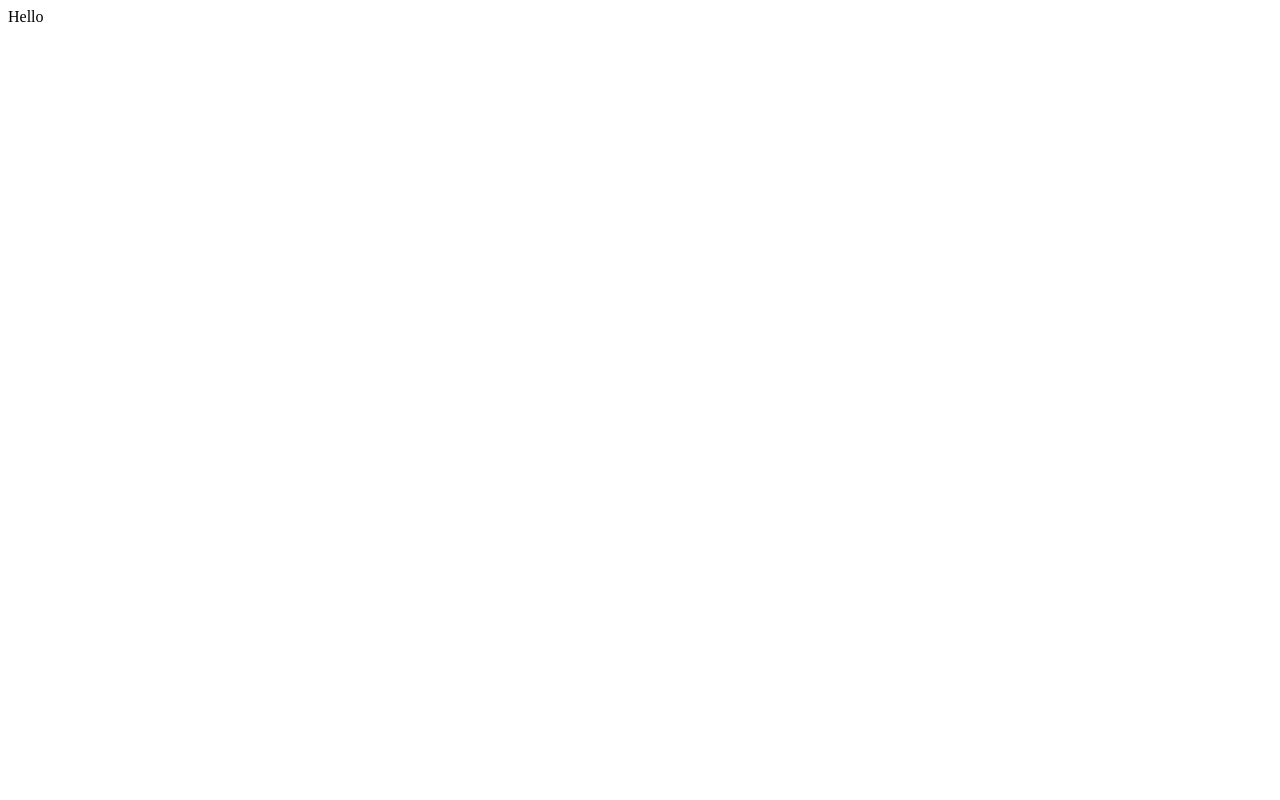
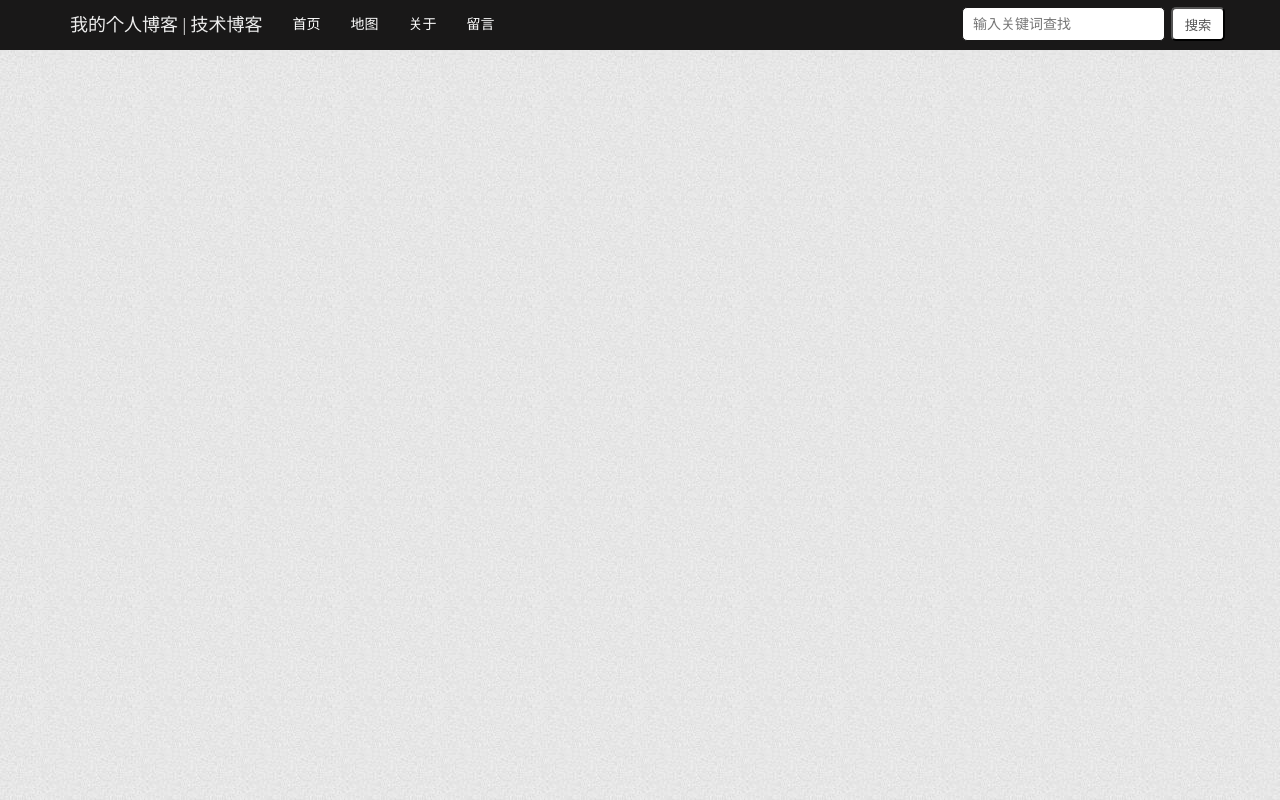
Before and after one commit to Gluuuuuu/PersonalBlog, a website: page page/index.html in a window 1280 px wide. Drawn offline with Linux system fonts and the light colour scheme.

Commit message:
首页头部布局

```diff
--- /dev/null
+++ b/page/css/base.css
@@ -0,0 +1,82 @@
+* {
+  margin: 0px;
+  padding: 0px;
+}
+
+body{
+    background-image: url(../img/bg.jpg);
+    position: relative;
+    text-align: center;
+}
+
+.header{
+    width: 100%;
+    height: 50px;
+    background: #191818;
+}
+
+.container{
+    position: relative;
+    width: 1170px;
+    height: 50px;
+    margin: 0px auto;
+}
+
+.title{
+    display: inline-block;
+    float: left;
+    color: #eeeeee;
+    line-height: 50px;
+    text-decoration: none;
+    margin: 0px 15px;
+    font-size: 18px;
+}
+
+.menu{
+    float: left;
+}
+
+.menu > li {
+    display: inline-block;
+    float: left;
+    height: 50px;
+    width: 58px;
+    color: #eeeeee;
+    font-size: 14px;
+    line-height: 50px;
+    text-align: center;
+}
+
+.menu > li > a {
+    text-decoration: none;
+    color: white;
+}
+
+.search_bar > input {
+    display: inline-block;
+    position: absolute;
+    height: 22px;
+    padding: 5px 10px;
+    border-radius: 5px;
+    outline: none;
+    border: 1px solid #191818;
+    font-size: 14px;
+    top: 50%;
+    margin-top: -18px;
+    right: 60px;
+}
+
+.search_bar > button {
+    display: inline-block;
+    position: absolute;
+    width: 54px;
+    height: 34px;
+    padding: 5px 10px;
+    border-radius: 5px;
+    top: 50%;
+    margin-top: -18px;
+    outline: none;
+    color: #555555;
+    right: 0px;
+    background: white;
+}
--- a/page/index.html
+++ b/page/index.html
@@ -4,9 +4,26 @@
     <meta charset="UTF-8">
     <meta http-equiv="X-UA-Compatible" content="IE=edge">
     <meta name="viewport" content="width=device-width, initial-scale=1.0">
-    <title>Document</title>
+    <link rel="stylesheet" href="./css/base.css">
+    <title>个人博客</title>
 </head>
 <body>
-    <div>Hello</div>
+    <header class="header">
+        <div class="container">
+            <a href="/" class="title">我的个人博客 | 技术博客</a>
+            <ul class="menu">
+                <li><a href="/">首页</a></li>
+                <li><a href="/">地图</a></li>
+                <li><a href="/">关于</a></li>
+                <li><a href="/">留言</a></li>
+            </ul>
+            <div class="search_bar">
+                <input type="text" placeholder="输入关键词查找">
+                <button>搜索</button>
+            </div>
+        </div>
+    </header>
+    <div class="content"></div>
+    <footer></footer>
 </body>
 </html>
```
Also changed, not shown: page/css/index.css (added), page/img/bg.jpg (added).
